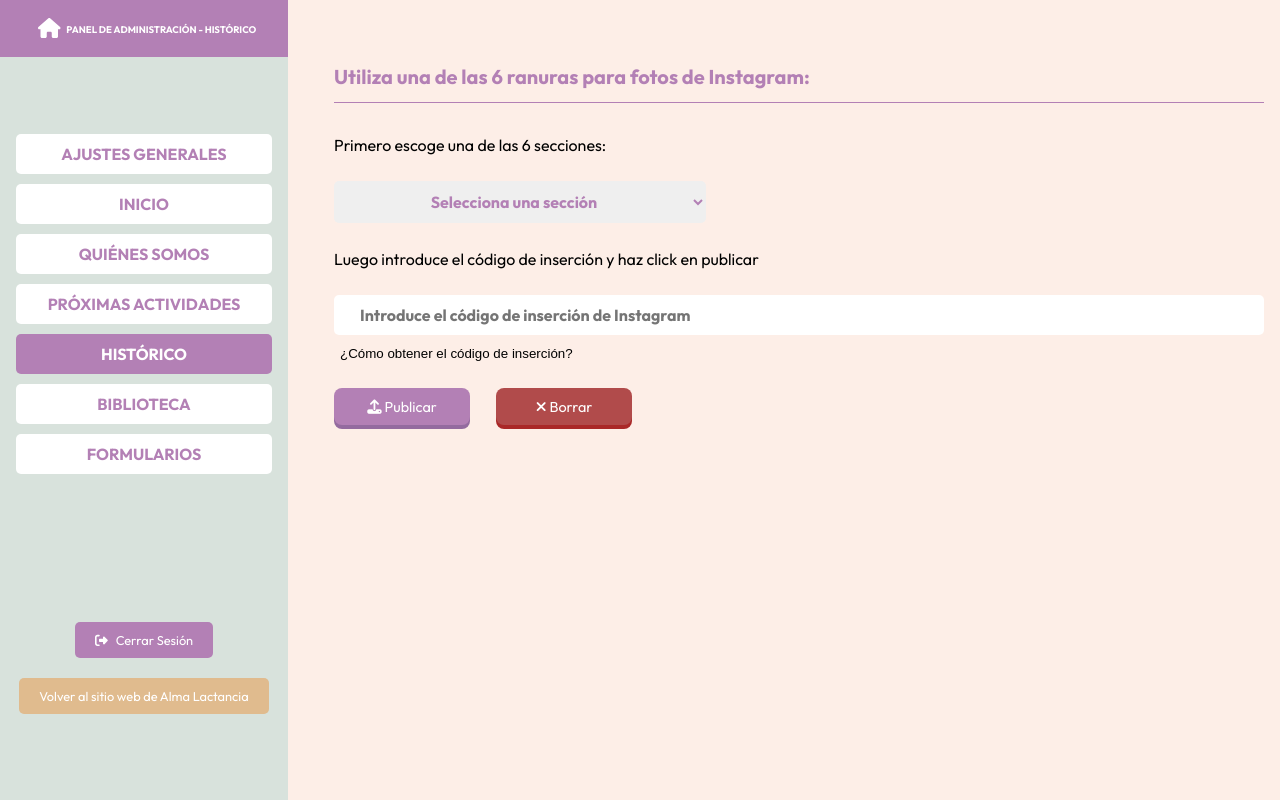
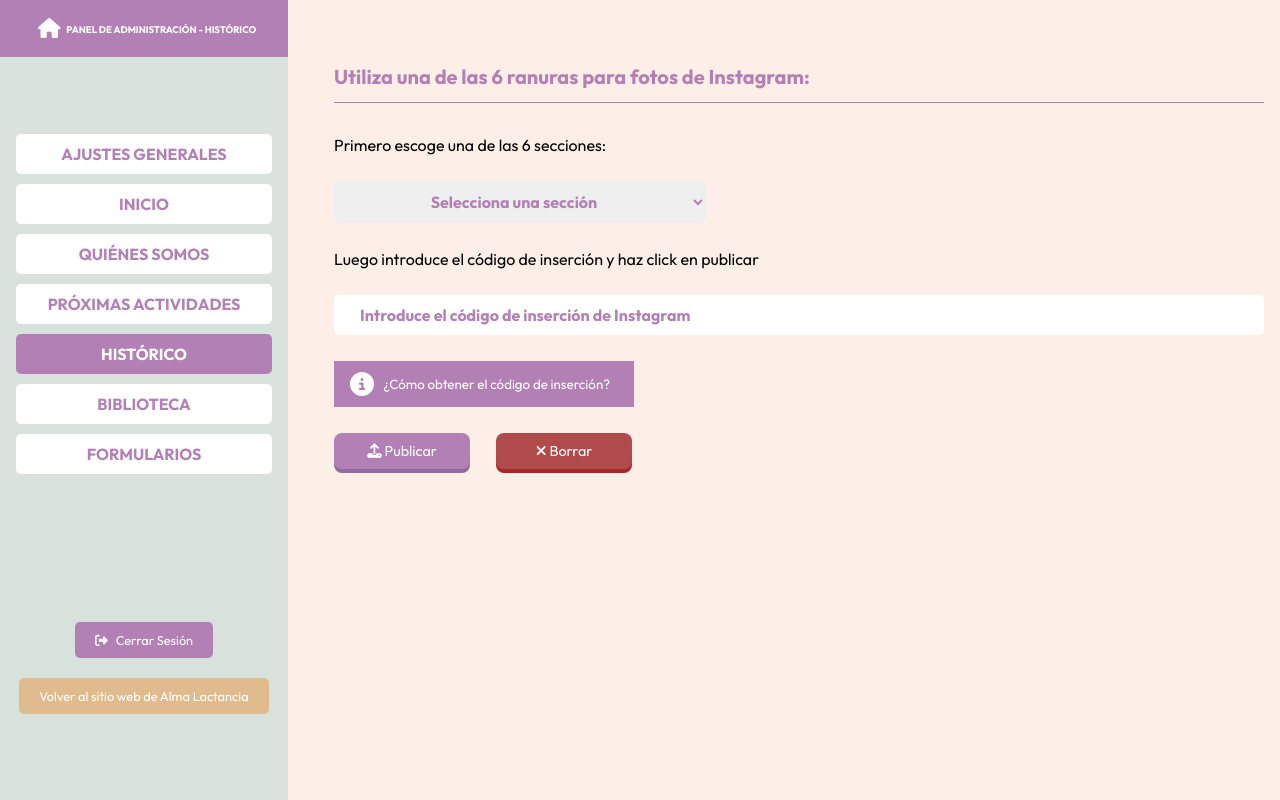
Before and after one commit to Marielgtz/alma-lactancia-hack-a-boss-, a React (Vite) app in the folder frontend/: page /dashboard/historico in a window 1280 px wide. Built offline with nearby package versions, Linux system fonts and the light colour scheme; no server answers; a web font is replaced by a local one.

Commit message:
Hemos mejorado css instrucciones instagram

```diff
--- a/frontend/src/components/InstagramForm.css
+++ b/frontend/src/components/InstagramForm.css
@@ -26,6 +26,7 @@
 }
 .instagram-form-input::placeholder {
   padding-left: 1rem;
+  color: #b380b5;
 }
 .instagram-form-input:focus,
 .instagram-form-select:focus {
@@ -41,7 +42,33 @@
 .instagram-form-input {
   width: 700%;
 }
-
+.contenedor-info-popup-historico {
+  display: flex;
+  align-items: center;
+  background-color: #b380b5;
+  padding: 0.6rem;
+  cursor: pointer;
+  max-width: 300px; /* Define un ancho máximo */
+  width: 100%; /* Asegura que ocupe el 100% de su contenedor padre hasta el max-width */
+  box-sizing: border-box; /* Incluye el padding en el ancho total */
+  overflow: hidden;
+  margin-top: 1rem;
+}
+.help-btn-insta {
+  font-family: Outfit, sans-serif;
+  color: white;
+  display: flex;
+  align-items: center; /* Alinea el ícono y el texto verticalmente */
+  flex-wrap: wrap; /* Permite que el texto se ajuste en varias líneas si es necesario */
+  text-align: left; /* Alinea el texto a la izquierda */
+  width: 100%;
+  cursor: pointer;
+}
+.info-icon-historico {
+  color: white;
+  font-size: 24px;
+  margin-right: 0.6rem;
+}
 .instagram-form-buttons {
   display: flex;
   justify-content: flex-start;
--- a/frontend/src/components/InstagramForm.jsx
+++ b/frontend/src/components/InstagramForm.jsx
@@ -1,10 +1,12 @@
 import { useState } from "react";
 import useInstagramForm from "../hooks/useInstagramForm";
 import "./InstagramForm.css";
-import "./private/Modals/InstagramTutorial.css"
+import "./private/Modals/InstagramTutorial.css";
 import Modal from "../modal/ModalBooks";
 import ModalInstructions from "../modal/ModalInstructions";
 import InstagramTutorial from "./private/Modals/InstagramTutorial";
+import { FontAwesomeIcon } from "@fortawesome/react-fontawesome";
+import { faInfoCircle } from "@fortawesome/free-solid-svg-icons";
 
 const InstagramForm = ({ setInstagramPost, setSelectedPostNumber }) => {
   const {
@@ -71,11 +73,15 @@ const InstagramForm = ({ setInstagramPost, setSelectedPostNumber }) => {
             placeholder="Introduce el código de inserción de Instagram"
           />
         </div>
-      <button
-        onClick={displayInfo}
-        className="help-btn-insta"
-      >¿Cómo obtener el código de inserción?</button>
-
+        <div className="contenedor-info-popup-historico">
+          <button onClick={displayInfo} className="help-btn-insta">
+            <FontAwesomeIcon
+              icon={faInfoCircle}
+              className="info-icon-historico"
+            />
+            ¿Cómo obtener el código de inserción?
+          </button>
+        </div>
         <div className="instagram-form-buttons">
           <button className="instagram-form-button-submit" type="submit">
             <i className="fas fa-upload"></i> Publicar
@@ -92,7 +98,6 @@ const InstagramForm = ({ setInstagramPost, setSelectedPostNumber }) => {
         <InstagramTutorial />
       </Modal>
     </>
-
   );
 };
 
--- a/frontend/src/components/private/Modals/InstagramTutorial.css
+++ b/frontend/src/components/private/Modals/InstagramTutorial.css
@@ -17,3 +17,26 @@
 .help-btn-insta:hover {
   color: white;
 }
+
+.flechas-control-carrousel {
+  color: var(--primary-color);
+  background-color: transparent;
+  border: none;
+  font-size: 24px;
+  cursor: pointer;
+  width: 40px; /* Define un ancho fijo */
+  height: 40px; /* Define una altura fija para que sea cuadrado */
+  border-radius: 50%; /* Esto hace que el botón sea circular */
+  display: flex; /* Usa flex para centrar el contenido */
+  align-items: center; /* Centra verticalmente el contenido */
+  justify-content: center; /* Centra horizontalmente el contenido */
+}
+
+.flechas-control-carrousel:hover {
+  background-color: var(--primary-color);
+  color: white;
+  border-radius: 50%; /* Mantén el border-radius igual para el hover */
+  padding: 0; /* Elimina el padding para mantener el tamaño */
+  font-size: 24px;
+  cursor: pointer;
+}
--- a/frontend/src/components/private/Modals/InstagramTutorial.jsx
+++ b/frontend/src/components/private/Modals/InstagramTutorial.jsx
@@ -1,5 +1,5 @@
-import React, { useEffect, useState } from 'react'
-import "./InstagramTutorial.css"
+import React, { useEffect, useState } from "react";
+import "./InstagramTutorial.css";
 
 function InstagramTutorial() {
   const [slide, setSlide] = useState(0);
@@ -7,50 +7,61 @@ function InstagramTutorial() {
   const changeSlide = (operator) => {
     if (operator === "-" && slide > 0) {
       setSlide(slide - 1);
-        } else if (operator === "+" && slide < (slides.length -1)) {
+    } else if (operator === "+" && slide < slides.length - 1) {
       setSlide(slide + 1);
     }
-    }
+  };
 
   const slides = [
     {
       src: "https://res.cloudinary.com/dqhemn1nv/image/upload/w_1000,ar_1:1,c_fill,g_auto,e_art:hokusai/v1728548533/Alma_insta_1_xlu1yb.png",
-            comment: "Selecciona una imagen de Instagram"
+      comment: "Selecciona una imagen de Instagram",
     },
     {
       src: "https://res.cloudinary.com/dqhemn1nv/image/upload/w_1000,ar_1:1,c_fill,g_east,e_art:hokusai/v1728548566/Screenshot_from_2024-10-10_10-07-39_o8cj3y.png",
-            comment: "En la esquina superior derecha, haz click en los tres puntos"
+      comment: "En la esquina superior derecha, haz click en los tres puntos",
     },
     {
       src: "https://res.cloudinary.com/dqhemn1nv/image/upload/w_1000,ar_1:1,c_fill,g_auto,e_art:hokusai/v1728550298/Screenshot_from_2024-10-10_10-51-16_kc479q.png",
-            comment: "Haz click en la opción INSERTAR"
+      comment: "Haz click en la opción INSERTAR",
     },
     {
       src: "https://res.cloudinary.com/dqhemn1nv/image/upload/w_1000,ar_1:1,c_fill,g_auto,e_art:hokusai/v1728548561/Screenshot_from_2024-10-10_10-08-46_iyzizg.png",
-            comment: "Copia el código que aparece"
+      comment: "Copia el código que aparece",
     },
     {
-            src:"https://res.cloudinary.com/dqhemn1nv/image/upload/v1728548553/Screenshot_from_2024-10-10_10-10-18_ig3ikx.png",
-            comment: "Pega el código en este menú y haz click en publicar"
+      src: "https://res.cloudinary.com/dqhemn1nv/image/upload/v1728548553/Screenshot_from_2024-10-10_10-10-18_ig3ikx.png",
+      comment: "Pega el código en este menú y haz click en publicar",
     },
     {
-            comment: "Listo! Puedes comprobar en tu web la nueva actividad que has subido"
+      comment:
+        "Listo! Puedes comprobar en tu web la nueva actividad que has subido",
+    },
+  ];
+
+  return (
+    <div className="slideshow-modal">
+      <button
+        className="flechas-control-carrousel"
+        onClick={() => changeSlide("-")}
+      >
+        <i className="fas fa-chevron-left"></i>
+      </button>
+      <div>
+        <img className="modal-image-insta" src={slides[slide].src} alt="" />
+        <p className="texto-descriptivo-accion">{`${slide + 1}. ${
+          slides[slide].comment
+        }`}</p>
+      </div>
+      <button
+        className="flechas-control-carrousel"
+        onClick={() => changeSlide("+")}
+      >
+        {" "}
+        <i className="fas fa-chevron-right"></i>
+      </button>
+    </div>
+  );
 }
 
-
-
-    ]
-
-  return (
-    <div className='slideshow-modal'>
-        <button onClick={()=> changeSlide("-")}>{"<"}</button>
-        <div>
-            <img className='modal-image-insta' src={slides[slide].src} alt="" />
-            <p>{`${slide + 1}. ${slides[slide].comment}`}</p>
-        </div>
-        <button onClick={()=> changeSlide("+")}>{">"}</button>
-    </div>
-  )
-}
-
-export default InstagramTutorial
+export default InstagramTutorial;
```
Lines whose indentation alone changed are shown as unchanged.
